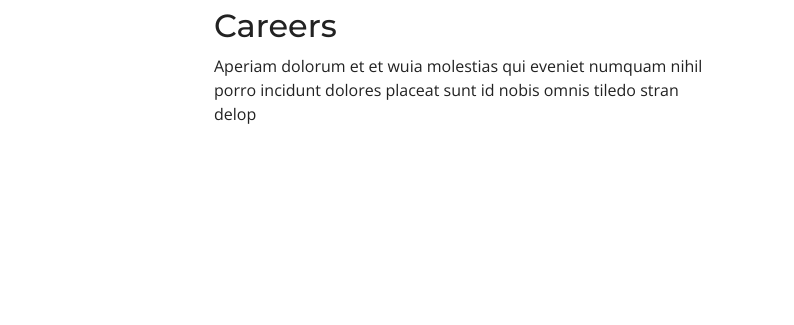
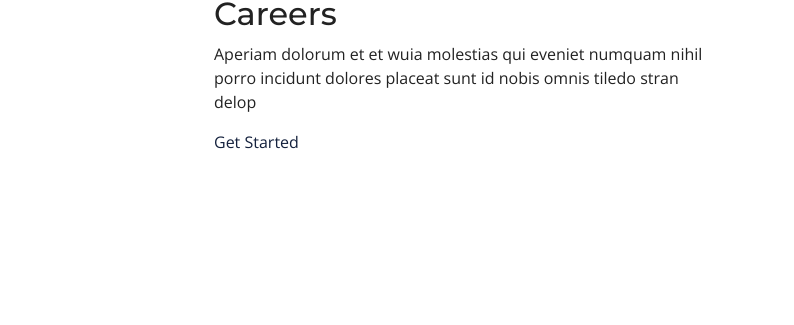
Before and after one commit to exajs161231/exajs161231.github.io, a plain HTML site: page delibest/index.html in a window 1280 px wide. Shown: the part 3588-3913 px from the top of the page, 486-1280 px from the left. Drawn offline with nearby package versions, Linux system fonts and the light colour scheme.

Commit message:
New title

```diff
--- a/delibest/index.html
+++ b/delibest/index.html
@@ -362,24 +362,7 @@
 
               <h2>Careers</h2>
               <p>Aperiam dolorum et et wuia molestias qui eveniet numquam nihil porro incidunt dolores placeat sunt id nobis omnis tiledo stran delop</p>
-              <!-- <p class="fst-italic">
-                Lorem ipsum dolor sit amet, consectetur adipiscing elit, sed do eiusmod tempor incididunt ut labore et dolore
-                magna aliqua.
-              </p>
-              <ul>
-                <li><i class="bi bi-check-circle-fill"></i> Ullamco laboris nisi ut aliquip ex ea commodo consequat.</li>
-                <li><i class="bi bi-check-circle-fill"></i> Duis aute irure dolor in reprehenderit in voluptate velit.</li>
-                <li><i class="bi bi-check-circle-fill"></i> Ullamco laboris nisi ut aliquip ex ea commodo consequat. Duis aute irure dolor in reprehenderit in voluptate trideta storacalaperda mastiro dolore eu fugiat nulla pariatur.</li>
-              </ul>
-              <p>
-                Ullamco laboris nisi ut aliquip ex ea commodo consequat. Duis aute irure dolor in reprehenderit in voluptate
-                velit esse cillum dolore eu fugiat nulla pariatur. Excepteur sint occaecat cupidatat non proident
-              </p>
-
-              <div class="position-relative mt-4">
-                <img src="assets/img/about-2.jpg" class="img-fluid rounded-4" alt="">
-                <a href="https://www.youtube.com/watch?v=LXb3EKWsInQ" class="glightbox play-btn"></a>
-              </div> -->
+              <a href="#about" class="btn-get-started">Get Started</a>
             </div>
           </div>
         </div>
```
